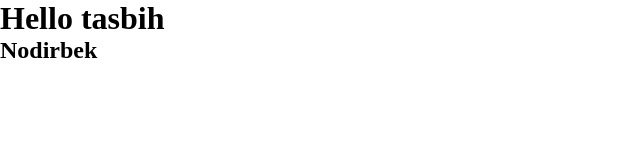
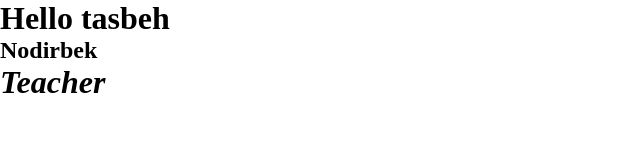
Before and after one commit to AmirovNodirbek/Tasbih, a plain HTML site: page index.html in a window 1280 px wide. Shown: the whole page, without its empty margins (0-640 px from the left). Drawn offline with Linux system fonts and the light colour scheme.

Commit message:
Xatoni tuzatdim

```diff
--- a/index.html
+++ b/index.html
@@ -7,8 +7,9 @@
     <title>Document</title>
 </head>
 <body>
-    <h1>Hello tasbih</h1>
+    <h1>Hello tasbeh</h1>
     <h2>Nodirbek</h2>
+    <h1><i>Teacher</i></h1>
 </body>
 <!-- js -->
 <script src="./app/app.js"></script>
```
